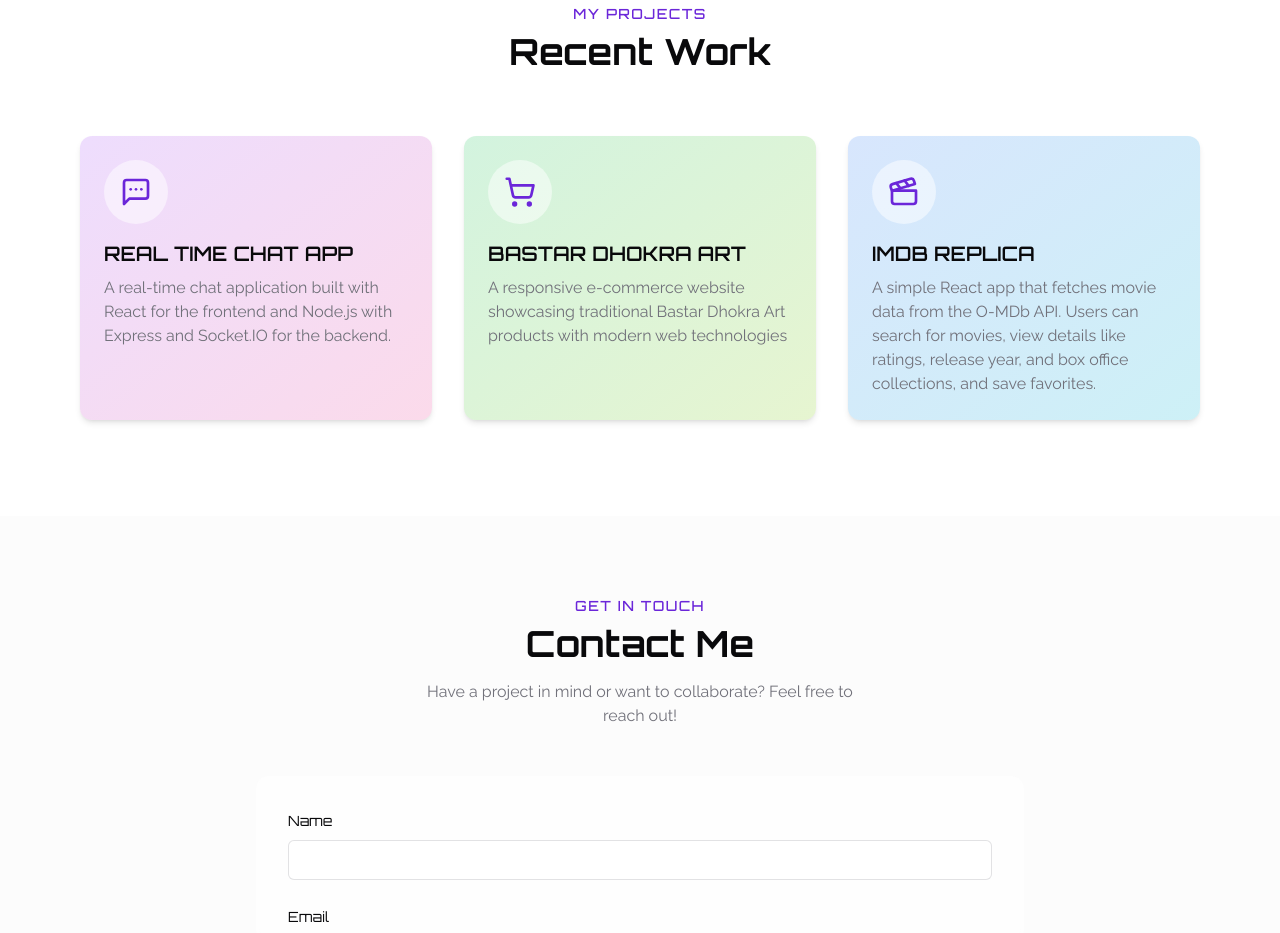
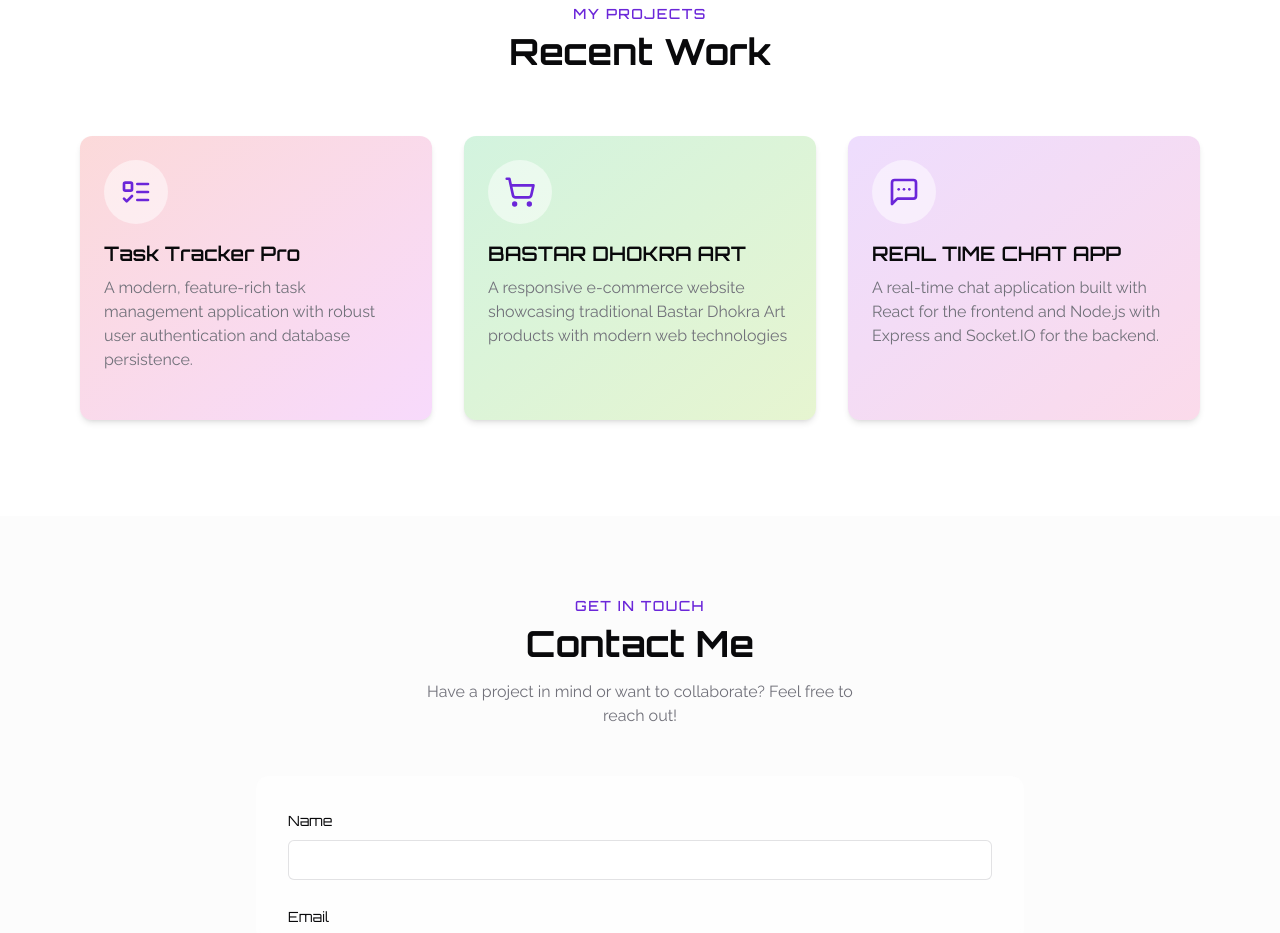
Before and after one commit to anugrah0405/portfolio25, a Next.js app: page / in a window 1280 px wide. Shown: the part 1420-2353 px from the top of the page. Built offline with nearby package versions, Linux system fonts and the light colour scheme.

Commit message:
TaskTrackerPro added

```diff
--- a/components/projects-section.tsx
+++ b/components/projects-section.tsx
@@ -2,16 +2,16 @@
 
 import { useState, useRef, useEffect } from "react"
 import { motion, useInView } from "framer-motion"
-import { MessageSquareMore, ShoppingCart, Clapperboard, CloudSun, Library, ClipboardPlus, Gamepad2 } from "lucide-react"
+import { ListTodo, MessageSquareMore, ShoppingCart, Clapperboard, CloudSun, Library, ClipboardPlus, Gamepad2 } from "lucide-react"
 
 const projects = [
   {
     id: 1,
-    title: "REAL TIME CHAT APP",
-    description: "A real-time chat application built with React for the frontend and Node.js with Express and Socket.IO for the backend.",
-    icon: <MessageSquareMore className="h-8 w-8" />,
-    color: "from-purple-500/20 to-pink-500/20",
-    link: "https://github.com/anugrah0405/real-time-chat-app",
+    title: "Task Tracker Pro",
+    description: "A modern, feature-rich task management application with robust user authentication and database persistence.",
+    icon: <ListTodo className="h-8 w-8" />,
+    color: "from-red-500/20 to-fuchsia-500/20",
+    link: "https://tasktrackerpro.onrender.com",
   },
   {
     id: 2,
@@ -23,6 +23,14 @@ const projects = [
   },
   {
     id: 3,
+    title: "REAL TIME CHAT APP",
+    description: "A real-time chat application built with React for the frontend and Node.js with Express and Socket.IO for the backend.",
+    icon: <MessageSquareMore className="h-8 w-8" />,
+    color: "from-purple-500/20 to-pink-500/20",
+    link: "https://github.com/anugrah0405/real-time-chat-app",
+  },
+  {
+    id: 4,
     title: "IMDB REPLICA",
     description: "A simple React app that fetches movie data from the O-MDb API. Users can search for movies, view details like ratings, release year, and box office collections, and save favorites.",
     icon: <Clapperboard className="h-8 w-8" />,
@@ -30,7 +38,7 @@ const projects = [
     link: "https://imdb-replica.vercel.app/",
   },
   {
-    id: 4,
+    id: 5,
     title: "WEATHER APP",
     description: "A responsive React-based weather application that provides current weather conditions and a 5-day forecast for any city, utilizing the OpenWeatherMap API.",
     icon: <CloudSun className="h-8 w-8" />,
@@ -38,7 +46,7 @@ const projects = [
     link: "https://weather-app-pi-rouge-50.vercel.app/",
   },
   {
-    id: 5,
+    id: 6,
     title: "LIBRARY MANAGEMENT SYSTEM",
     description: "A Library Management System Project using Spring Boot, Spring Data JPA (Hibernate), and MySQL database.",
     icon: <Library className="h-8 w-8" />,
@@ -46,7 +54,7 @@ const projects = [
     link: "https://example.com/library",
   },
   {
-    id: 6,
+    id: 7,
     title: "KNEE ARTHRITIS WEBSITE",
     description: "A Python-based system design project for detecting and quantifying knee osteoarthritis and its severity.",
     icon: <ClipboardPlus className="h-8 w-8" />,
@@ -54,7 +62,7 @@ const projects = [
     link: "https://example.com/space",
   },
   {
-    id: 7,
+    id: 8,
     title: "SNAKE GAME",
     description: "A sleek, fast-paced Snake game with responsive controls and real-time score tracking!",
     icon: <Gamepad2 className="h-8 w-8" />,
```
